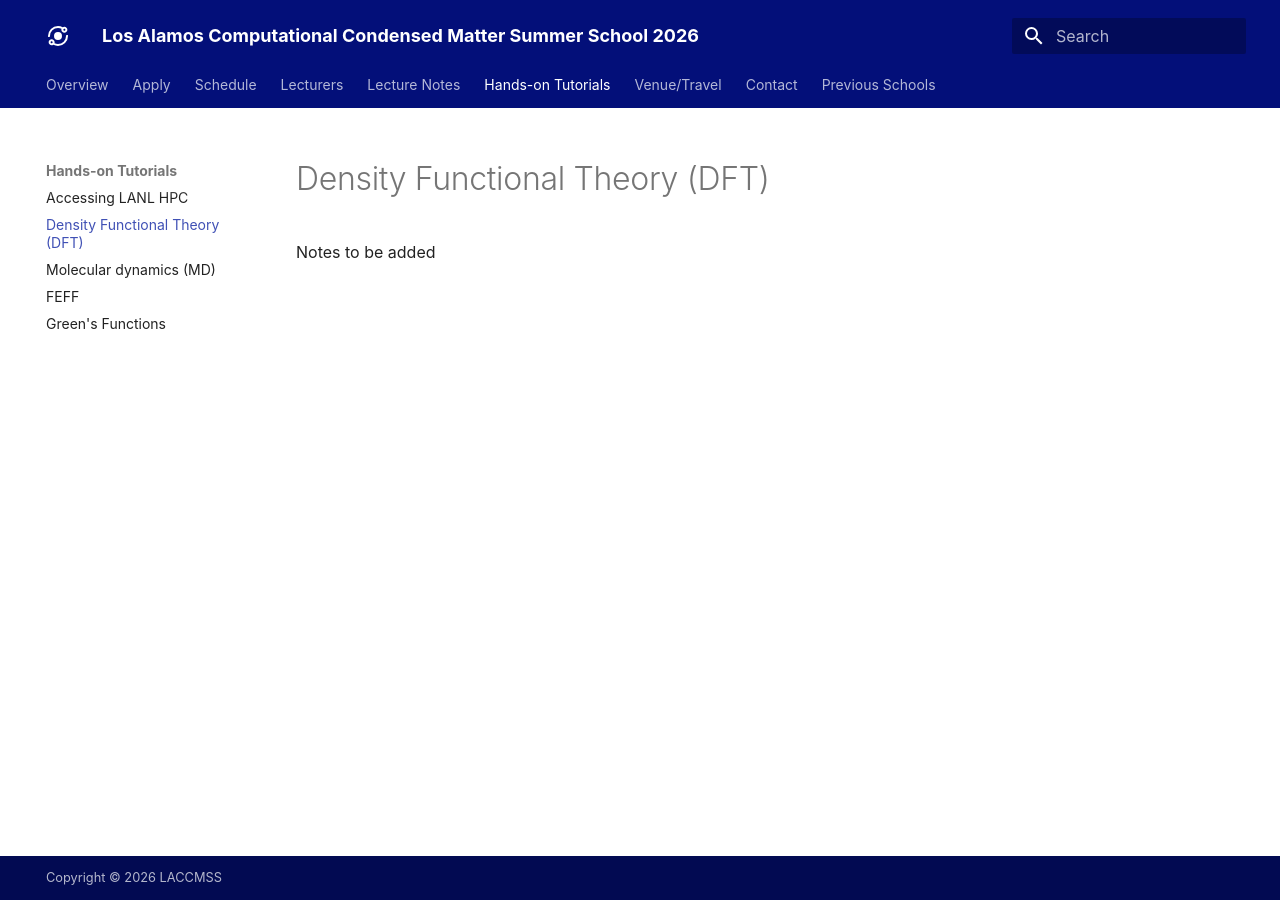
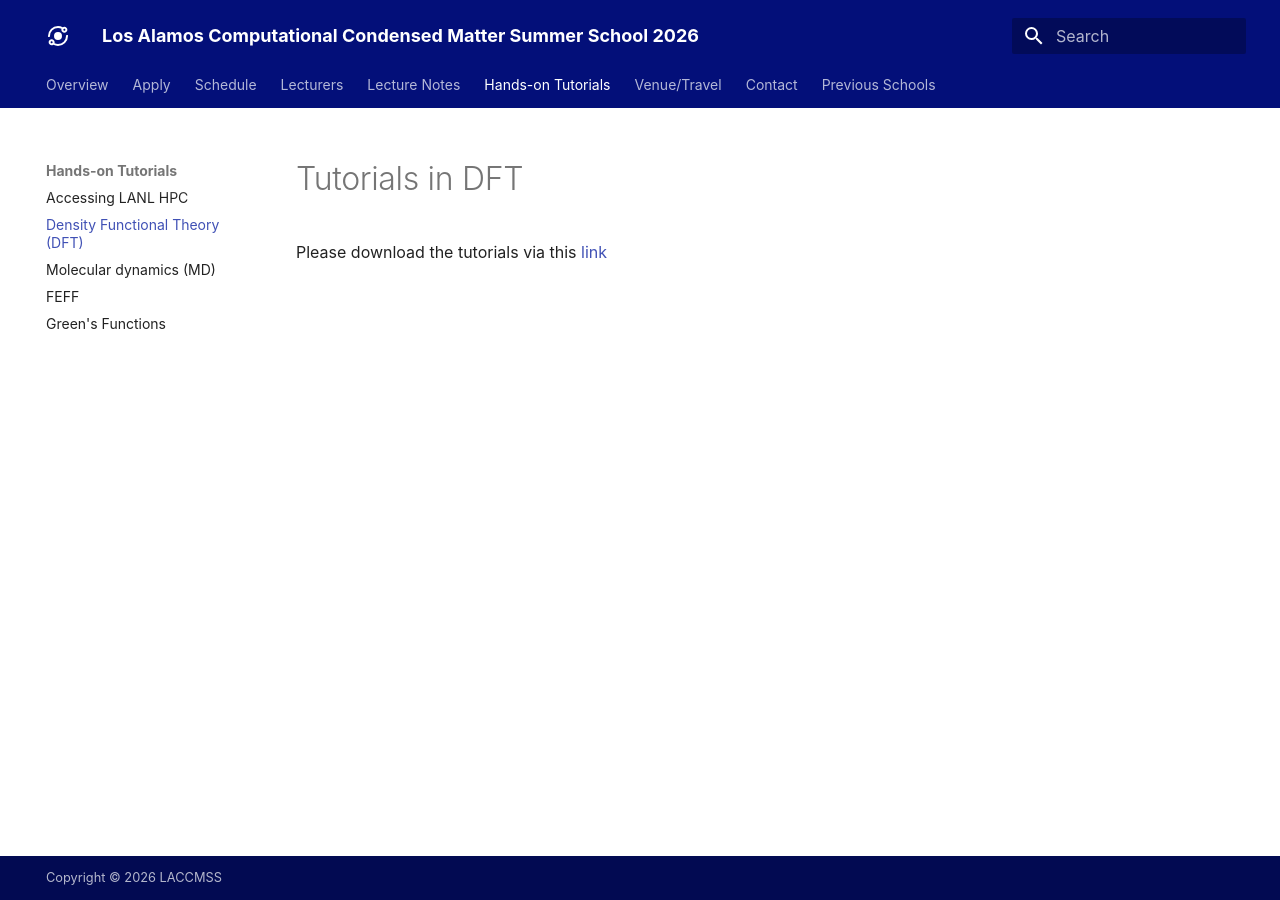
Before and after one commit to LACCMSS/2026, an MkDocs documentation site: the page built from docs/dft.md, in a window 1280 px wide. Built offline with MkDocs 1.6.1 and Material for MkDocs 9.7.7, drawn with Linux system fonts in a browser that asks for light colours; some web fonts are replaced.

Commit message:
Update dft.md

```diff
--- a/docs/dft.md
+++ b/docs/dft.md
@@ -1,4 +1,7 @@
 ---
 title: DFT
 ---
-Notes to be added
+
+# Tutorials in DFT
+
+Please download the tutorials via this [link](assets/Tutorials/LACCMSS_DFT_TUTORIAL.zip)
```
